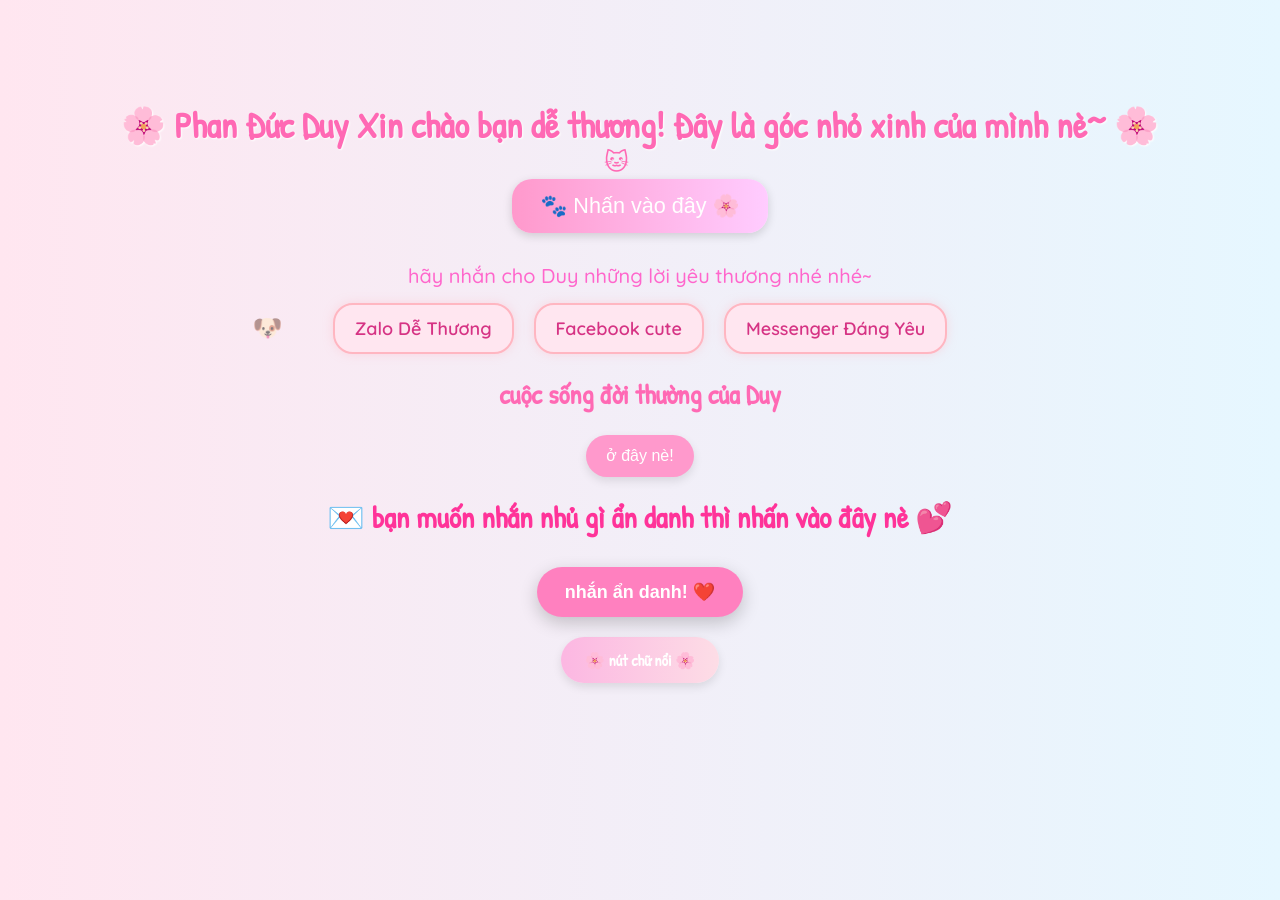
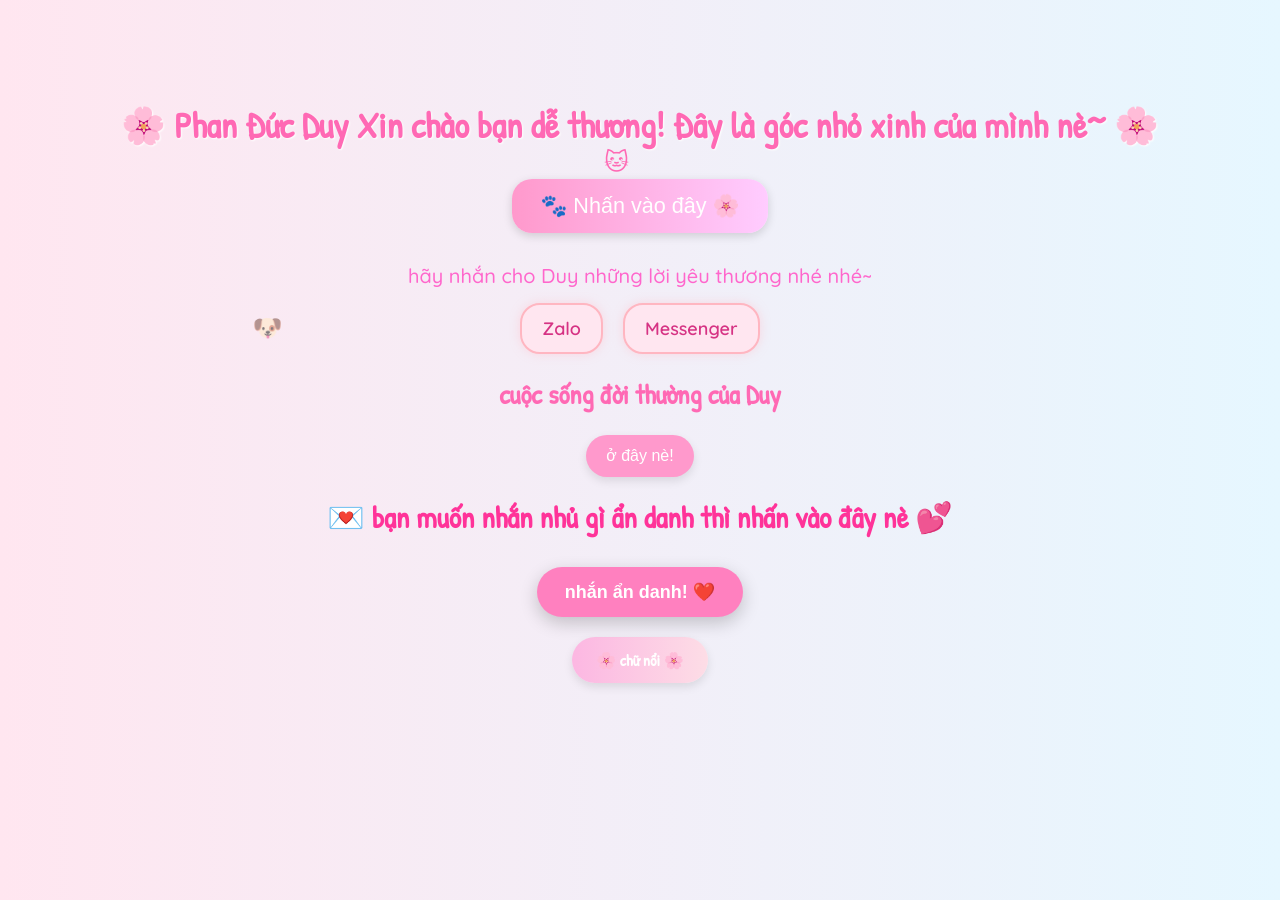
Before and after one commit to phanducduy6/duychute, a plain HTML site: page index.html in a window 1280 px wide. Drawn offline with Linux system fonts and the light colour scheme.

Commit message:
Update index.html

```diff
--- a/index.html
+++ b/index.html
@@ -195,9 +195,8 @@
 <div class="cute-box">
   <div class="cute-title"> hãy nhắn cho Duy những lời yêu thương nhé nhé~</div>
   <div class="cute-options">
-  <a href="https://zalo.me/0399133576" class="cute-option" target="_blank">Zalo Dễ Thương</a>
-  <a href="https://facebook.com/phan.duc.duy.6" class="cute-option" target="_blank">Facebook cute</a>
-  <a href="https://m.me/phan.duc.duy.6" class="cute-option" target="_blank">Messenger Đáng Yêu</a>
+  <a href="https://zalo.me/0399133576" class="cute-option" target="_blank">Zalo </a>
+  <a href="https://m.me/phan.duc.duy.6" class="cute-option" target="_blank">Messenger </a>
 </div>
 
 </div>
@@ -456,6 +455,6 @@ s0.parentNode.insertBefore(s1,s0);
             color: #fff; padding: 12px 24px; border-radius: 30px;
             font-weight: bold; text-decoration: none;
             box-shadow: 0 4px 10px rgba(0,0,0,0.1); font-size: 16px;">
-    🌸 nút chữ nổi 🌸
+    🌸  chữ nổi 🌸
   </a>
 </div>
```
